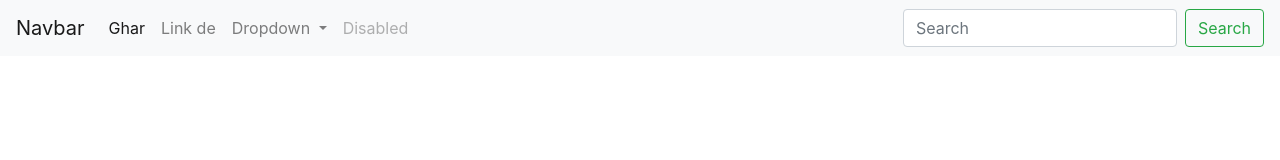
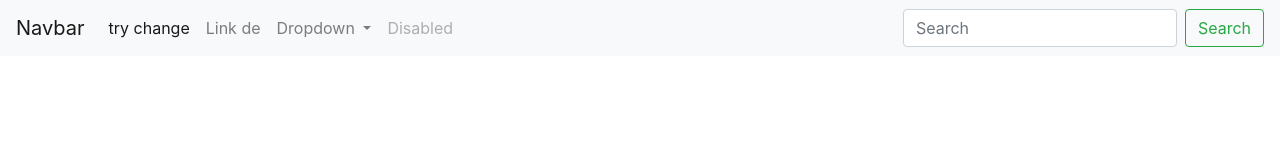
Before and after one commit to mankuuu/gittutorial, a plain HTML site: page index.html in a window 1280 px wide. Drawn offline with nearby package versions, Linux system fonts and the light colour scheme.

Commit message:
Try change

```diff
--- a/index.html
+++ b/index.html
@@ -20,7 +20,7 @@
         <div class="collapse navbar-collapse" id="navbarSupportedContent">
           <ul class="navbar-nav mr-auto">
             <li class="nav-item active">
-              <a class="nav-link" href="#">Ghar <span class="sr-only">(current)</span></a>
+              <a class="nav-link" href="#">try change <span class="sr-only">(current)</span></a>
             </li>
             <li class="nav-item">
               <a class="nav-link" href="#">Link de</a>
```
